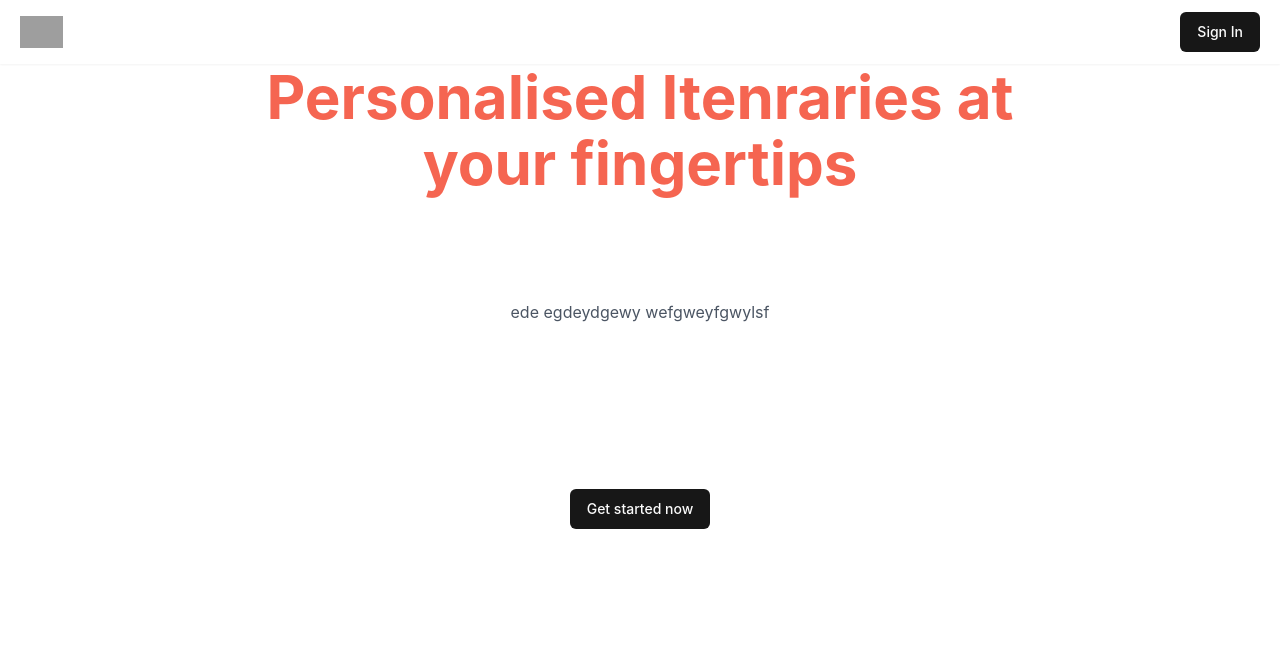
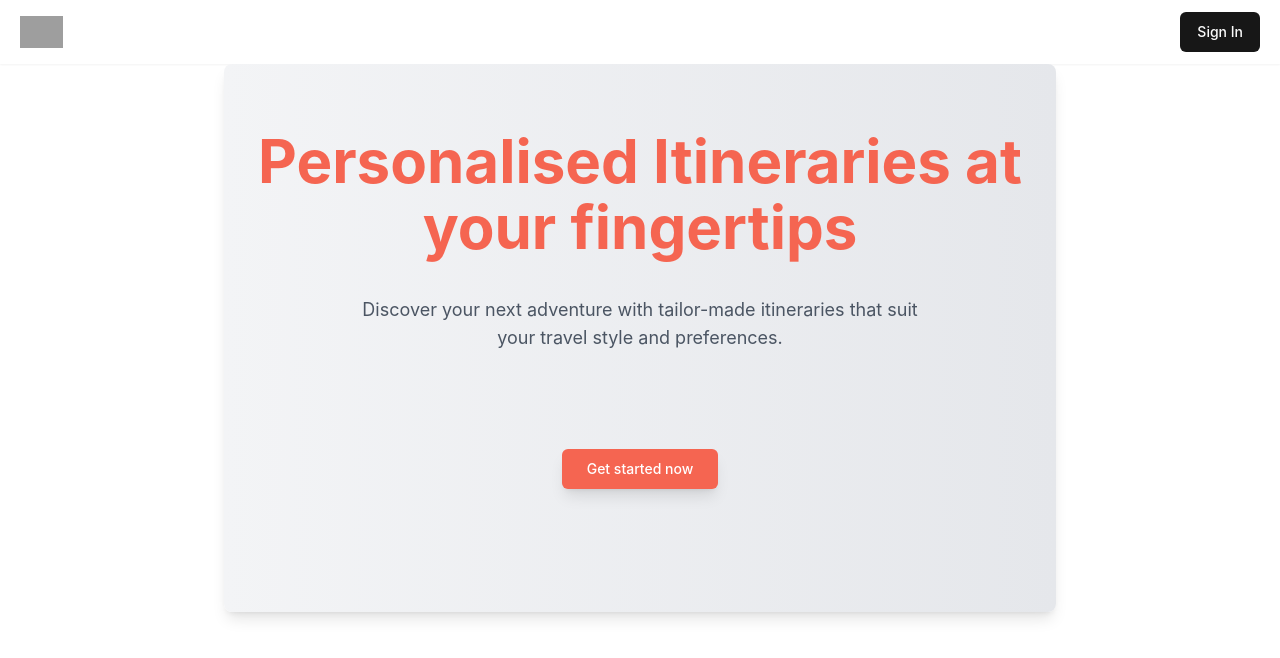
Before and after one commit to udisha0530/Tourly, a React (Vite) app: page / in a window 1280 px wide. Shown: the top 658 px of the page. Built offline with nearby package versions, Linux system fonts and the light colour scheme; grey boxes are pictures that could not be loaded.

Commit message:
Sundar landing page

```diff
--- a/src/components/custom/Hero.jsx
+++ b/src/components/custom/Hero.jsx
@@ -1,20 +1,23 @@
-import React from 'react'
-import { Button } from '../button'
-import { Link } from 'react-router-dom'
+import React from 'react';
+import { Button } from '../button';
+import { Link } from 'react-router-dom';
 
 function Hero() {
   return (
-    <div className='flex flex-col items-center mx-56 gap-9'>
-    <h1
-        className='font-bold text-[60px] text-center'
->
-        <span className='text-[#f56551] text-center mt-16'>Personalised Itenraries at your fingertips</span> </h1>
-        <p className='text-gray-600'>ede egdeydgewy wefgweyfgwylsf</p>
-   <Link to={'/create-trip'}>
-   <Button>Get started now</Button>
-   </Link>
+    <div className='flex flex-col items-center mx-56 gap-9 py-16 bg-gradient-to-r from-gray-100 to-gray-200 rounded-lg shadow-lg'>
+      <h1 className='font-bold text-[60px] text-center'>
+        <span className='text-[#f56551] text-center mt-16'>Personalised Itineraries at your fingertips</span>
+      </h1>
+      <p className='text-gray-600 text-lg text-center max-w-xl'>
+        Discover your next adventure with tailor-made itineraries that suit your travel style and preferences.
+      </p>
+      <Link to={'/create-trip'}>
+        <Button className='bg-[#f56551] text-white hover:bg-[#e53e3e] transition duration-300 ease-in-out px-6 py-3 rounded-md shadow-lg'>
+          Get started now
+        </Button>
+      </Link>
     </div>
-  )
+  );
 }
 
-export default Hero
+export default Hero;
```
